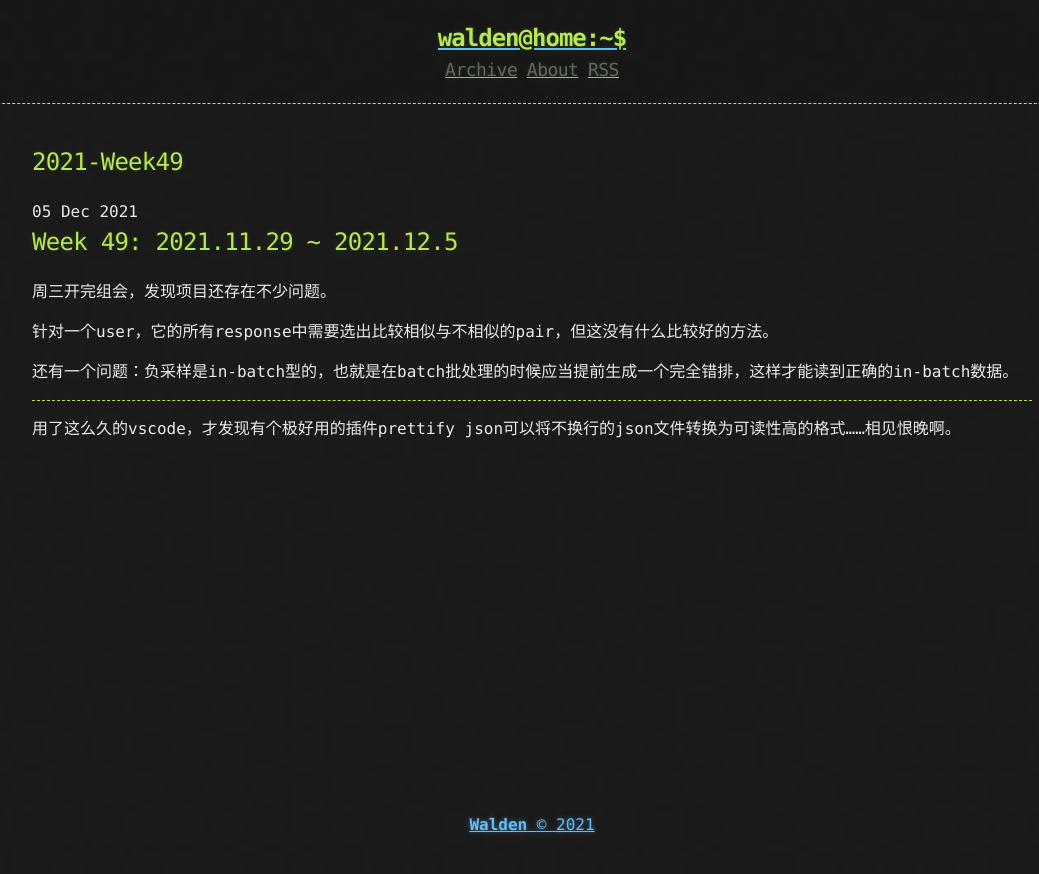
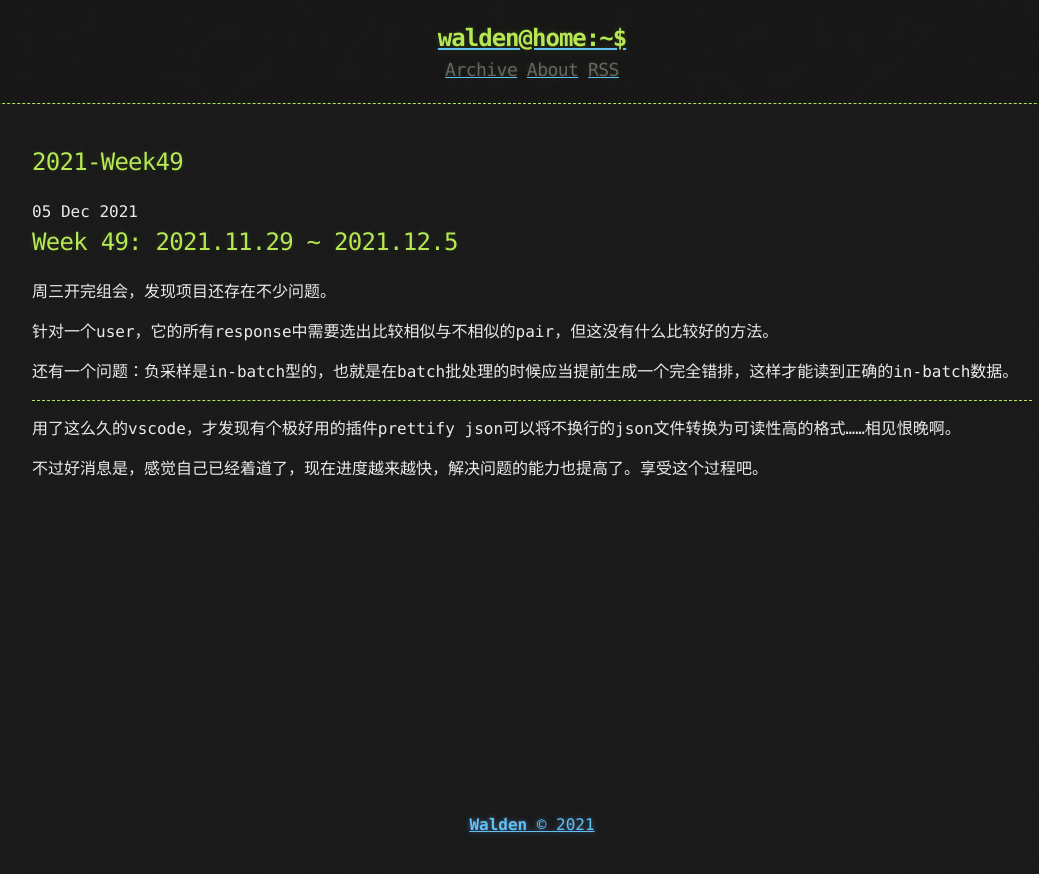
Before and after one commit to WaldenRUC/WaldenRUC.github.io, a Jekyll site: the page built from _posts/2021-12-05-2021-Week49.md, in a window 1280 px wide. Shown: the top 874 px of the page, without its empty margins (108-1147 px from the left). Built offline with Jekyll 4.4.1, drawn with Linux system fonts in a browser that asks for light colours.

Commit message:
Update 2021-12-05-2021-Week49.md

```diff
--- a/_posts/2021-12-05-2021-Week49.md
+++ b/_posts/2021-12-05-2021-Week49.md
@@ -14,3 +14,5 @@ published: true
 ***
 
 用了这么久的vscode，才发现有个极好用的插件prettify json可以将不换行的json文件转换为可读性高的格式……相见恨晚啊。
+
+不过好消息是，感觉自己已经着道了，现在进度越来越快，解决问题的能力也提高了。享受这个过程吧。
```
